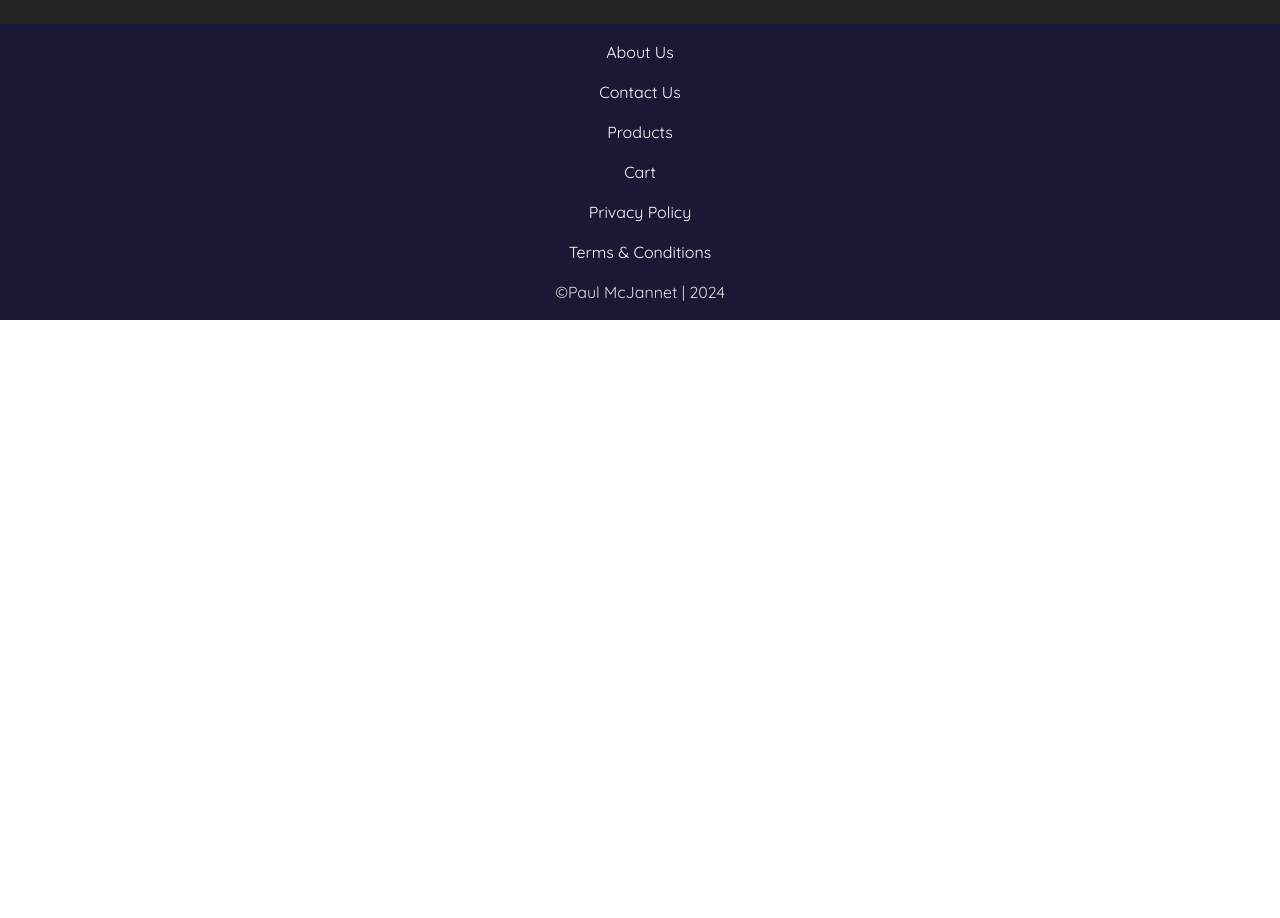
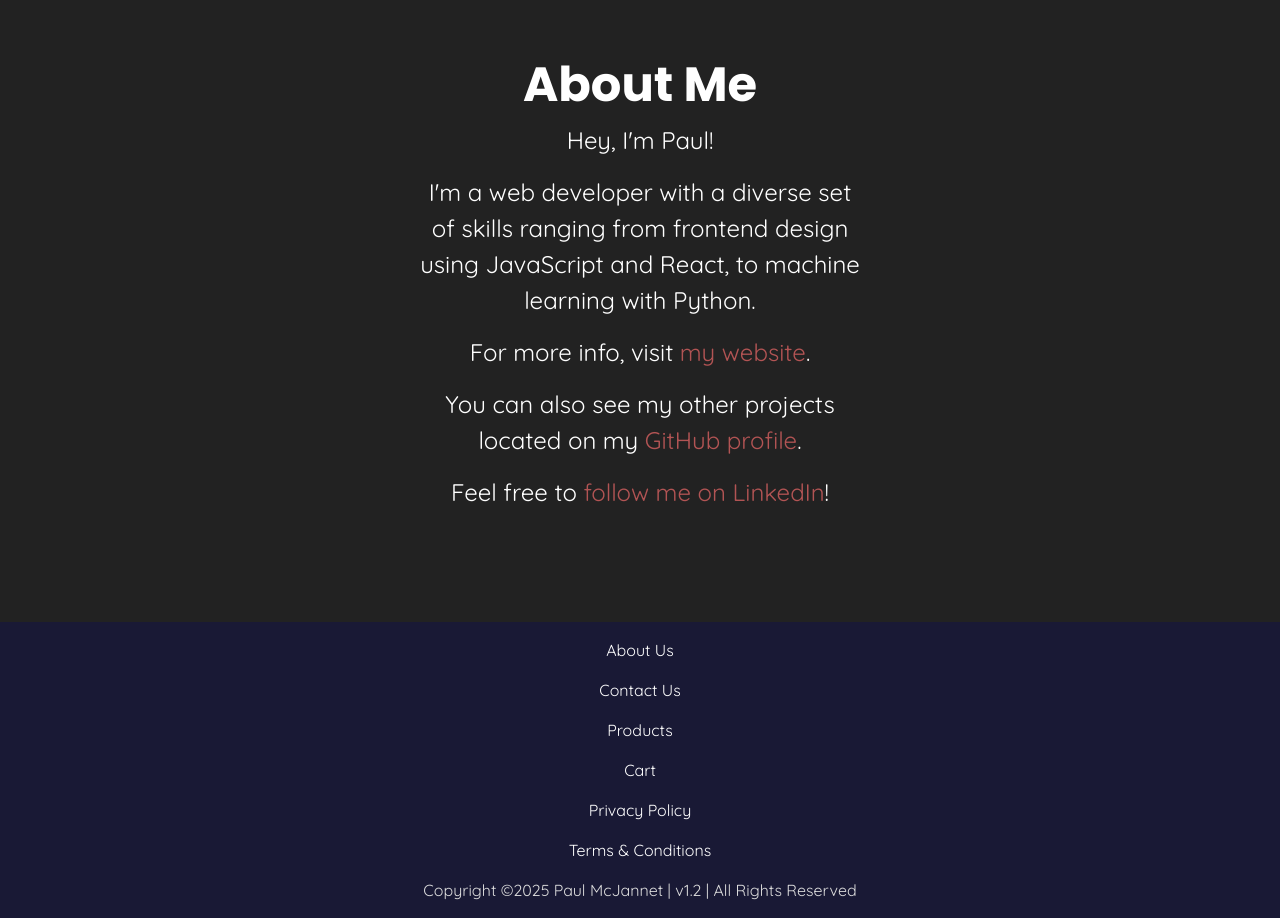
Before and after one commit to paul-mcj/Online-Store, a plain HTML site: page about-us.htm in a window 1280 px wide. Shown: the part 1300-2218 px from the top of the page. Before the commit the page ends 1620 px from the top, so only its background shows below. Drawn offline with nearby package versions, Linux system fonts and the light colour scheme.

Commit message:
added readme; added extra content to about page; fixed versioning in each page footer

```diff
--- a/about-us.htm
+++ b/about-us.htm
@@ -12,6 +12,16 @@
 	<head>
 		<title>About Us</title>
 		<!-- meta data -->
+		<meta charset="utf-8" />
+		<meta
+			name="robots"
+			content="index, follow" />
+		<meta
+			name="author"
+			content="Paul McJannet" />
+		<meta
+			name="description"
+			content="Responsive multi-page website that uses vanilla JavaScript, HTML and custom CSS to showcase a fictional store. Complete with cart that updates in real time." />
 		<meta
 			name="viewport"
 			content="width=device-width, initial-scale=1.0" />
@@ -154,6 +164,41 @@
 					</p>
 				</div>
 			</section>
+			<section class="content content-section">
+				<h2>About Me</h2>
+				<div>
+					<p>Hey, I'm Paul!</p>
+					<p>
+						I'm a web developer with a diverse set of skills
+						ranging from frontend design using JavaScript and
+						React, to machine learning with Python.
+					</p>
+					<p>
+						For more info, visit
+						<a
+							href="https://www.paulmcjannet.com/"
+							target="_blank"
+							>my website</a
+						>.
+					</p>
+					<p>
+						You can also see my other projects located on my
+						<a
+							href="https://github.com/paul-mcj/"
+							target="_blank"
+							>GitHub profile</a
+						>.
+					</p>
+					<p>
+						Feel free to
+						<a
+							href="https://www.linkedin.com/in/paul-mcjannet/"
+							target="_blank"
+							>follow me on LinkedIn</a
+						>!
+					</p>
+				</div>
+			</section>
 			<!-- Back to top button -->
 			<a
 				class="back-to-top"
@@ -174,11 +219,16 @@
 				</ul>
 			</div>
 			<div>
-				<p class="mini-text">&copy;Paul McJannet | 2024</p>
+				<p class="mini-text">
+					Copyright &copy;<span id="current-year"></span> Paul
+					McJannet | v1.2 | All Rights Reserved
+				</p>
 			</div>
 		</footer>
 		<!-- END: Footer -->
 		<!-- Need to include this script for hamburger button to work properly and show nav menu for mobile devices -->
 		<script src="./assets/hamburger.js"></script>
+		<!-- Need to include this script for interactivity -->
+		<script src="./assets/current-year.js"></script>
 	</body>
 </html>
--- /dev/null
+++ b/assets/current-year.js
@@ -0,0 +1,2 @@
+const currentYear = document.getElementById("current-year");
+currentYear.textContent = new Date().getFullYear();
```
Also changed, not shown: cart.htm (+16 -1 lines), contact-us.htm (+16 -1 lines), index.htm (+16 -1 lines), privacy.htm (+16 -1 lines), product.htm (+16 -1 lines), products.htm (+16 -1 lines), terms.htm (+16 -1 lines), README.md (added).
